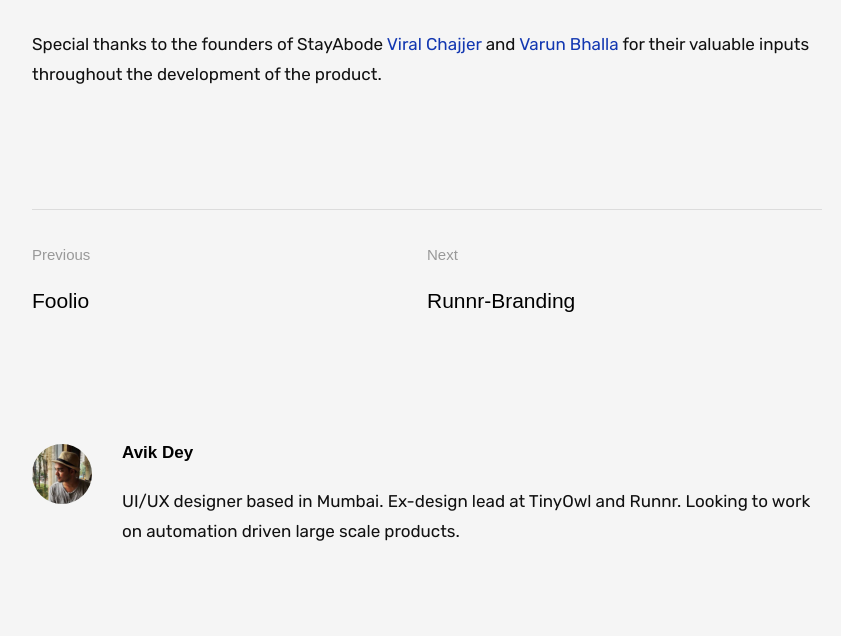
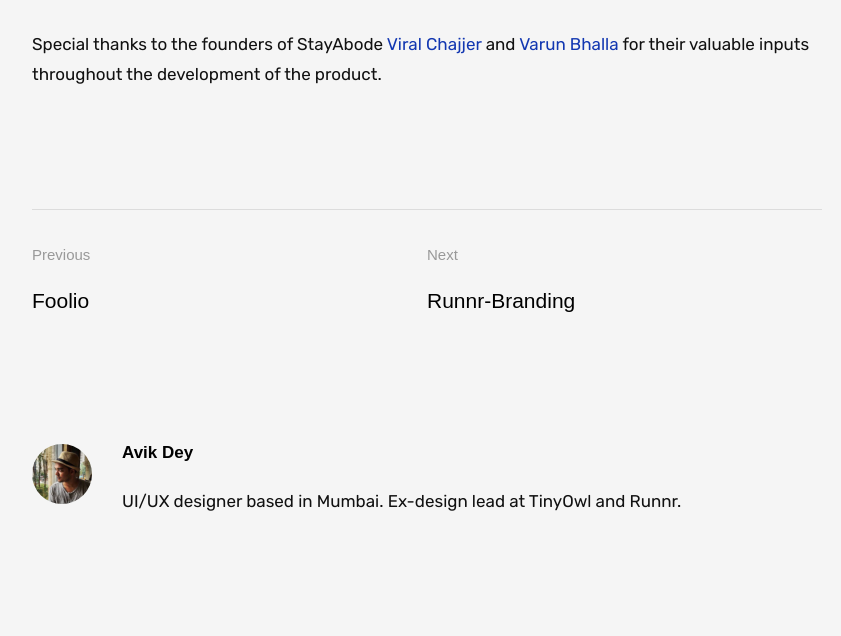
Before and after one commit to avikdey7/avikdey7.github.io, a plain HTML site: page abode.html in a window 1280 px wide. Shown: the part 7021-7657 px from the top of the page, without its empty margins (213-1054 px from the left). Drawn offline with Linux system fonts and the light colour scheme; files whose address does not match are found by name.

Commit message:
updated about short

```diff
--- a/abode.html
+++ b/abode.html
@@ -331,7 +331,7 @@ Special thanks to the founders of StayAbode <a href="https://www.linkedin.com/in
 		  			   	<div class="about">
 		  			   		<h4><a href="about.html">Avik Dey</a></h4>
 
-		  			   		<p>UI/UX designer based in Mumbai. Ex-design lead at TinyOwl and Runnr. Looking to work on automation driven large scale products.
+		  			   		<p>UI/UX designer based in Mumbai. Ex-design lead at TinyOwl and Runnr.
 		  			   		</p>
 
 
```
Also changed, not shown: clearfunds.html (+1 -1 lines), foolio.html (+1 -1 lines), hotstar.html (+1 -1 lines), index.html (+1 -1 lines), runnrapps.html (+1 -1 lines), runnrbranding.html (+1 -1 lines), safarist.html (+1 -1 lines).
